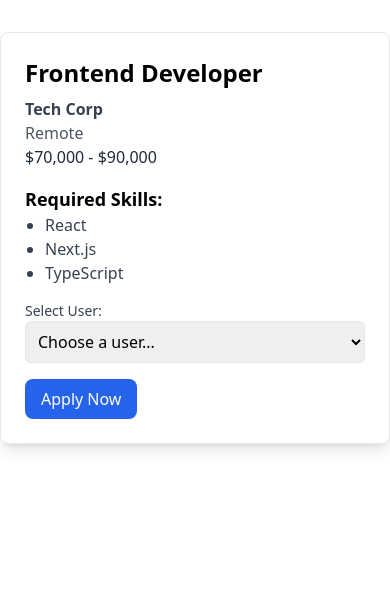
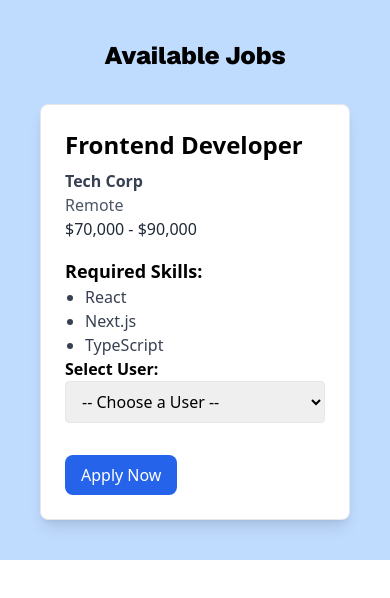
Before and after one commit to uchennajude2023/ai-job-match-dashboard, a Next.js app: page /jobdetails/1 in a window 390 px wide. Shown: the top 598 px of the page. Built offline with nearby package versions, Linux system fonts and the light colour scheme; data requests are answered from the project's data file.

Commit message:
add responsiveness

```diff
--- a/app/components/JobDetails.tsx
+++ b/app/components/JobDetails.tsx
@@ -2,6 +2,10 @@
 
 import { useEffect, useState } from "react";
 import { useParams } from "next/navigation";
+import { fetchJobDetails } from "../lib/api"; // API call function
+import { useUserSkills } from "../lib/hooks/useUserSkills"; // Custom Hook
+import UserSelection from "./UserSelection"; // Extracted Component
+import MissingSkillsAlert from "./MissingSkillsAlert"; // Extracted Component
 
 interface Job {
   id: number;
@@ -13,61 +17,21 @@ interface Job {
   matchScore: number;
 }
 
-interface User {
-  id: number;
-  name: string;
-  skills: string[];
-}
-
-// Mock users with different skills
-const mockUsers: User[] = [
-  { id: 1, name: "Ebuka Emma", skills: ["React", "JavaScript", "CSS"] },
-  { id: 2, name: "James Idoko", skills: ["Next.js", "Tailwind CSS", "TypeScript"] },
-];
-
 const JobDetails = () => {
   const { id } = useParams() as { id: string };
   const [job, setJob] = useState<Job | null>(null);
   const [loading, setLoading] = useState(true);
-  const [selectedUser, setSelectedUser] = useState<User | null>(null);
-  const [missingSkills, setMissingSkills] = useState<string[]>([]);
+  const { selectedUser, missingSkills, handleUserChange, mockUsers } = useUserSkills(job);
 
   useEffect(() => {
     if (!id) return;
-
-    const fetchJobDetails = async () => {
-      try {
-        const response = await fetch(`http://localhost:5000/jobs/${id}`);
-        if (!response.ok) {
-          throw new Error("Failed to fetch job details");
-        }
-        const data = await response.json();
-        setJob(data);
-      } catch (error) {
-        console.error("Error fetching job details:", error);
-      } finally {
-        setLoading(false);
-      }
-    };
-
-    fetchJobDetails();
+    fetchJobDetails(id)
+      .then(setJob)
+      .catch((error) => console.error("Error fetching job details:", error))
+      .finally(() => setLoading(false));
   }, [id]);
 
-  // Handle user selection
-  const handleUserChange = (event: React.ChangeEvent<HTMLSelectElement>) => {
-    const userId = parseInt(event.target.value);
-    const user = mockUsers.find((u) => u.id === userId) || null;
-    setSelectedUser(user);
-
-    // Check missing skills if a user is selected
-    if (user && job) {
-      const userSkills = user.skills;
-      const missing = job.requiredSkills.filter((skill) => !userSkills.includes(skill));
-      setMissingSkills(missing);
-    }
-  };
-
-  if (loading) return <p>Loading job details...</p>;
+  if (loading) return <p className="text-lg text-center pt-30 ">Loading job details...</p>;
   if (!job) return <p>Job not found</p>;
 
   return (
@@ -76,46 +40,25 @@ const JobDetails = () => {
       <p className="text-gray-700 font-semibold">{job.company}</p>
       <p className="text-gray-600">{job.location}</p>
       <p className="text-gray-800 font-medium">{job.salary}</p>
-
+      {/* Required Skills Section */}
       <h3 className="mt-4 text-lg font-semibold">Required Skills:</h3>
       <ul className="list-disc ml-5">
         {job.requiredSkills.map((skill, index) => (
-          <li key={index} className={`text-gray-700 ${missingSkills.includes(skill) ? "text-red-500 font-bold" : ""}`}>
+          <li
+            key={index}
+            className={`text-gray-700 ${
+              missingSkills.includes(skill) ? "text-red-500 font-bold" : ""
+            }`}
+          >
             {skill} {missingSkills.includes(skill) && "(Missing)"}
           </li>
         ))}
       </ul>
 
-      {/* User Selection Dropdown */}
-      <div className="mt-4">
-        <label className="block text-sm font-medium text-gray-700">Select User:</label>
-        <select
-          className="w-full p-2 border rounded-md"
-          onChange={handleUserChange}
-          defaultValue=""
-        >
-          <option value="" disabled>
-            Choose a user...
-          </option>
-          {mockUsers.map((user) => (
-            <option key={user.id} value={user.id}>
-              {user.name}
-            </option>
-          ))}
-        </select>
-      </div>
 
-      {/* Show missing skills alert */}
-      {selectedUser && missingSkills.length > 0 && (
-        <div className="mt-4 p-3 bg-yellow-100 border border-yellow-400 text-yellow-800 rounded-md">
-          <p>
-            <strong>Upskilling Alert:</strong> {selectedUser.name}, consider learning:{" "}
-            {missingSkills.join(", ")}
-          </p>
-        </div>
-      )}
+      <UserSelection users={mockUsers} onUserSelect={handleUserChange} />
+      {selectedUser && <MissingSkillsAlert user={selectedUser} missingSkills={missingSkills} />}
 
-      {/* Apply Now Button */}
       <button className="mt-4 px-4 py-2 bg-blue-600 text-white rounded-lg hover:bg-blue-700" disabled={!selectedUser}>
         Apply Now
       </button>
--- a/app/components/JobList.tsx
+++ b/app/components/JobList.tsx
@@ -34,17 +34,16 @@ const JobList = () => {
     fetchJobs();
   }, []);
 
-  if (loading) return <p className="text-center">Loading jobs...</p>;
+  if (loading) return <p className="text-center pt-40 text-lg">Loading jobs...</p>;
 
   return (
-    <div className="max-w-3xl mx-auto p-6">
-      <h1 className="text-3xl font-bold mb-4">Job Recommendations</h1>
+    <div className=" mx-auto p-6 w-full flex-col md:flex gap-4 justify-evenly ">
 
       {jobs.length === 0 ? (
         <p className="text-gray-500">No jobs available.</p>
       ) : (
         jobs.map((job) => (
-          <div key={job.id} className="bg-white shadow-md p-4 rounded-lg mb-4">
+          <div key={job.id} className="bg-white shadow-md p-4 rounded-lg w-full md:max-w-3xl mx-auto mb-4 ">
             <h2 className="text-xl font-semibold">{job.title}</h2>
             <p className="text-gray-600">{job.company} • {job.location}</p>
             <p className="text-gray-700 font-medium">{job.salary}</p>
--- a/app/components/UserSelection.tsx
+++ b/app/components/UserSelection.tsx
@@ -14,17 +14,17 @@ const users: User[] = [
 
 interface UserSelectionProps {
   users: User[];
-  onSelectUser: (user: User) => void;
+  onUserSelect: (user: User) => void;
 }
 
-const UserSelection: React.FC<UserSelectionProps> = ({ onSelectUser }) => {
+const UserSelection: React.FC<UserSelectionProps> = ({ users, onUserSelect }) => {
   const [selectedUser, setSelectedUser] = useState<User | null>(null);
 
   const handleChange = (event: React.ChangeEvent<HTMLSelectElement>) => {
     const userId = parseInt(event.target.value, 10);
     const user = users.find((u) => u.id === userId) || null;
     setSelectedUser(user);
-    if (user) onSelectUser(user);
+    if (user) onUserSelect(user);
   };
 
   return (
--- a/app/dashboard/page.tsx
+++ b/app/dashboard/page.tsx
@@ -1,17 +1,27 @@
 import Image from "next/image";
-import JobList from "../components/JobList"
+import JobList from "../components/JobList";
 
 export default function Page() {
   return (
-    <div className="grid grid-rows-[20px_1fr_20px] items-center justify-items-center min-h-screen p-8 pb-20 gap-16 sm:p-20 font-[family-name:var(--font-geist-sans)]">
-      <div>
-        <h1 className="text-4xl">AI Powered Job Match Dashboard</h1>
+    <div className="bg-blue-200 min-h-screen pb-20 sm:p-20 font-[family-name:var(--font-geist-sans)] overflow-x-hidden">
+
+      {/* Header Section */}
+      <div className="bg-blue-200">
+        <h1 className="text-2xl md:text-4xl text-center font-black  pt-6 pb-4 border-b-4 border-black">
+          AI Powered Job Match Dashboard
+        </h1>
       </div>
-      <div className="flex gap-x-4 ">
-        <div>
-            <JobList />
+
+      {/* Job Recommendations Section */}
+      <div className="text-center mt-6">
+        <h1 className="text-xl pb-2 sm:text-3xl md:text-2xl font-bold">Job Recommendations</h1>
+      </div>
+
+      {/* Job List Container */}
+      <div className="w-full overflow-hidden">
+        <div className="md:flex flex-col w-full">
+          <JobList />
         </div>
-
       </div>
 
     </div>
--- a/app/jobdetails/[id]/page.tsx
+++ b/app/jobdetails/[id]/page.tsx
@@ -2,7 +2,9 @@ import JobDetails from "../../components/JobDetails";
 
 const JobDetailsPage = () => {
   return (
-    <div className="container mx-auto mt-8">
+    <div className=" p-10 md:pt-20 md:pb-40 bg-blue-200">
+      <div className="font-[family-name:var(--font-geist-sans)] text-2xl md:text-4xl text-center font-black pb-8">
+      Available Jobs</div>
       <JobDetails />
     </div>
   );
--- a/app/lib/hooks/useUserSkills.ts
+++ b/app/lib/hooks/useUserSkills.ts
@@ -1,35 +1,27 @@
 // app/hooks/useUserSkills.ts
-import { useState } from "react";
-
-interface User {
-  id: number;
-  name: string;
-  skills: string[];
-}
-
-interface Job {
-  requiredSkills: string[];
-}
-
-const mockUsers: User[] = [
-  { id: 1, name: "John Doe", skills: ["React", "JavaScript", "CSS"] },
-  { id: 2, name: "Jane Smith", skills: ["Next.js", "Tailwind CSS", "TypeScript"] },
-];
+import { useState, useMemo } from "react";
+import { User } from "../../types/user"; // Ensure the correct path
+import { Job } from "../../types/types"; // Import Job type
 
 export const useUserSkills = (job: Job | null) => {
   const [selectedUser, setSelectedUser] = useState<User | null>(null);
-  const [missingSkills, setMissingSkills] = useState<string[]>([]);
 
-  const handleUserChange = (userId: number) => {
-    const user = mockUsers.find((u) => u.id === userId) || null;
+  // Mock users for testing
+  const mockUsers: User[] = [
+    { id: 1, name: "Emma Okolo", skills: ["React", "JavaScript", "Next.js"] },
+    { id: 2, name: "Ogechi Nkwo", skills: ["UI/UX Design", "CSS", "Figma"] },
+  ];
+
+  // Handle user selection
+  const handleUserChange = (user: User) => {
     setSelectedUser(user);
+  };
 
-    if (user && job) {
-      setMissingSkills(job.requiredSkills.filter((skill) => !user.skills.includes(skill)));
-    } else {
-      setMissingSkills([]);
-    }
-  };
+  // Calculate missing skills
+  const missingSkills = useMemo(() => {
+    if (!selectedUser || !job) return [];
+    return job.requiredSkills.filter((skill) => !selectedUser.skills.includes(skill));
+  }, [selectedUser, job]);
 
   return { selectedUser, missingSkills, handleUserChange, mockUsers };
 };
--- /dev/null
+++ b/app/types/types.ts
@@ -0,0 +1,10 @@
+// types.ts
+export interface Job {
+    id: number;
+    title: string;
+    company: string;
+    location: string;
+    salary: string;
+    requiredSkills: string[];
+    matchScore: number;
+  }
--- /dev/null
+++ b/app/types/user.ts
@@ -0,0 +1,5 @@
+export interface User {
+    id: number;
+    name: string;
+    skills: string[];
+  }
```
